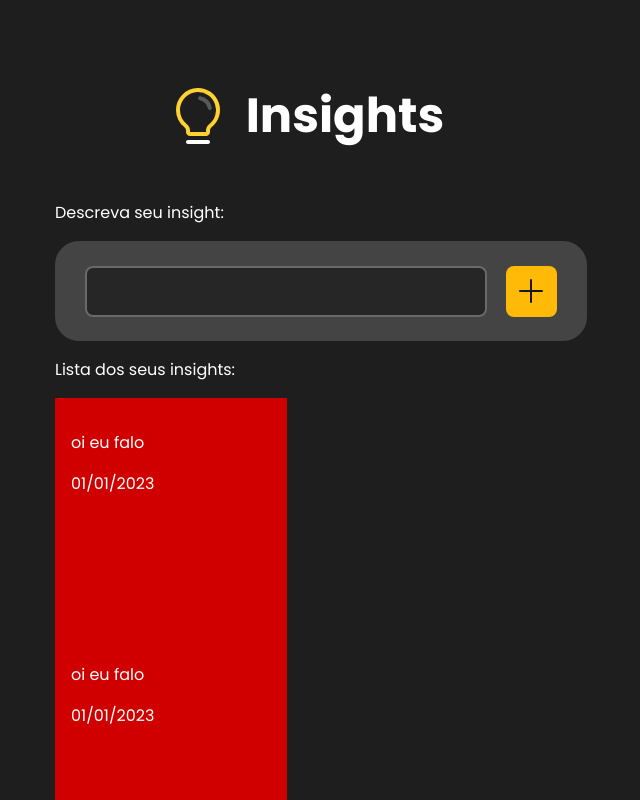
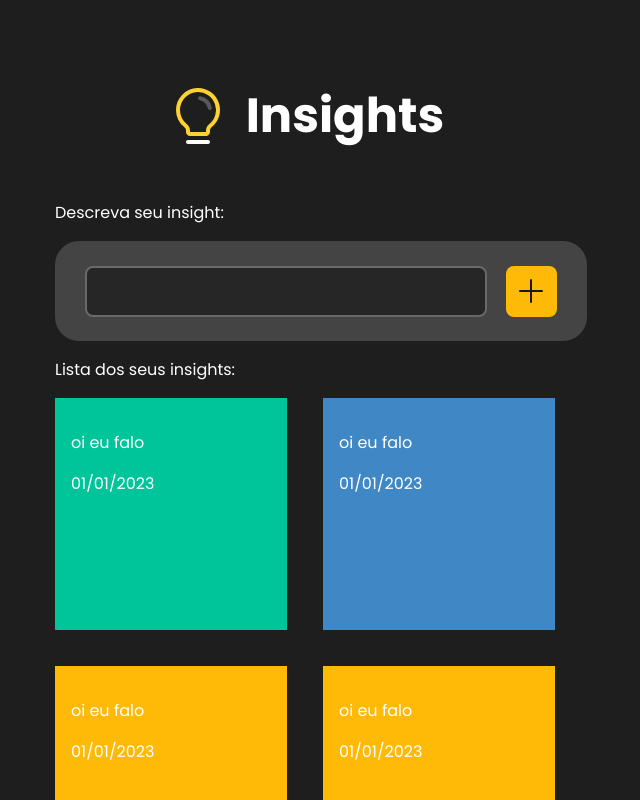
Before and after one commit to vih0/insight, a React (Vite) app: page / in a window 1280 px wide. Shown: the top 800 px of the page, without its empty margins (335-975 px from the left). Built offline with nearby package versions, Linux system fonts and the light colour scheme.

Commit message:
dinamic postIt colors

```diff
--- a/src/components/Main.jsx
+++ b/src/components/Main.jsx
@@ -1,30 +1,35 @@
-import {Button, Content, Input,Teste} from './MainStyle.jsx';
-import addIcon from '../assets/addIcon.svg';
-import {useState} from "react";
-import {PostIt} from "./PostIt";
-export function Main(){
-    const [text, setText]=useState('')
-        const insight = '';
-        localStorage.setItem(insight,text);
+import { Button, Container, Content, Input } from "./MainStyle.jsx";
+import addIcon from "../assets/addIcon.svg";
+import { useState } from "react";
+import { PostIt } from "./PostIt";
+import { Wrapper } from "./PostItStyle.jsx";
+export function Main() {
+  const [text, setText] = useState("");
+  const insight = [];
+  insight.push(text);
 
+  //   localStorage.setItem("insight", text);
 
-
-    return(
-        <Teste>
+  return (
+    <Container>
       <p>Descreva seu insight:</p>
       <Content>
-            <Input value={text}
-                   onChange={(event) => setText(event.target.value)
-                   }></Input>
+        <Input
+          value={text}
+          onChange={(event) => setText(event.target.value)}
+        ></Input>
 
-            <Button><img src={addIcon} alt="Add Icon"/></Button>
+        <Button>
+          <img src={addIcon} alt="Add Icon" />
+        </Button>
       </Content>
       <p>Lista dos seus insights:</p>
+      <Wrapper>
         <PostIt></PostIt>
         <PostIt></PostIt>
         <PostIt></PostIt>
         <PostIt></PostIt>
-
-        </Teste>
+      </Wrapper>
+    </Container>
   );
 }
--- a/src/components/MainStyle.jsx
+++ b/src/components/MainStyle.jsx
@@ -1,13 +1,12 @@
 import styled from "styled-components";
-export const Teste = styled.div`
+export const Container = styled.div`
   display: flex;
   flex-direction: column;
   text-align: left;
   max-width: 500px;
   margin: 0 auto;
-
 `;
-export const Content =styled.div`
+export const Content = styled.div`
   width: 31.25rem;
   height: 6.25rem;
   margin: 0 auto;
@@ -17,20 +16,19 @@ export const Content =styled.div`
   display: flex;
   align-items: center;
   justify-content: center;
-  gap:1.2rem;
-
+  gap: 1.2rem;
 `;
 export const Input = styled.input`
-width:24.6rem ;
+  width: 24.6rem;
   height: 2.8rem;
-  border:2px solid var(--gray-300);
+  border: 2px solid var(--gray-300);
   border-radius: 8px;
   background: var(--gray-500);
   color: var(--white);
-  font-family: 'Poppins', sans-serif;
+  font-family: "Poppins", sans-serif;
 `;
 export const Button = styled.button`
-height: 3.2rem;
+  height: 3.2rem;
   width: 3.2rem;
   background: var(--yellow);
   border-radius: 8px;
@@ -38,4 +36,5 @@ height: 3.2rem;
   display: flex;
   justify-content: center;
   align-items: center;
+  cursor: pointer;
 `;
--- a/src/components/PostIt.jsx
+++ b/src/components/PostIt.jsx
@@ -1,13 +1,24 @@
-import{ Post, Wrapper} from "./PostItStyle.jsx";
+import { Post, Wrapper } from "./PostItStyle.jsx";
+const colors = [
+  "#D00000",
+  "#FFBA08",
+  "#3F88C5",
+  "#FF499E",
+  "#00C49A",
+  "#AFA2FF",
+];
+const changeColors = () => {
+  let randomColor = Math.floor(Math.random() * colors.length);
+  return colors[randomColor];
+};
 
-export function PostIt(){
-    return(
-        <Wrapper>
-            <Post>
-                <p>oi eu falo</p>
-                <time title="01/01/2023" >01/01/2023</time>
-            </Post>
-        </Wrapper>
-
-    );
+export function PostIt() {
+  return (
+    <Wrapper>
+      <Post background={changeColors}>
+        <p>oi eu falo</p>
+        <time title="01/01/2023">01/01/2023</time>
+      </Post>
+    </Wrapper>
+  );
 }
--- a/src/components/PostItStyle.jsx
+++ b/src/components/PostItStyle.jsx
@@ -1,26 +1,24 @@
-import styled from 'styled-components';
-const colors = {
-    red: '#D00000',
-    yellow: '#FFBA08',
-    blue: '#3F88C5',
-    pink: '#FF499E',
-    green: '#00C49A',
-    purple: '#AFA2FF',
-}
+import styled from "styled-components";
+
+const handleColors = () => {
+  let cor = Math.floor(Math.random() * 55555).toString(16);
+  return `#${cor}`;
+};
 export const Post = styled.div`
-  background: ${colors.red};
+  background: ${(props) => props.background};
   height: 12.5rem;
   width: 12.5rem;
   padding: 1rem;
   text-align: left;
-
 `;
 export const Wrapper = styled.div`
+  display: flex;
+  flex-flow: wrap;
+  gap: 2.25rem;
 
- display: grid;
- grid-template-columns: 200px ;
-  gap: 1rem 2rem;
-
-
-
+  @media (max-width: 360px) {
+    flex-direction: column;
+    align-items: center;
+    justify-content: center;
+  }
 `;
```
Lines whose indentation alone changed are shown as unchanged.
